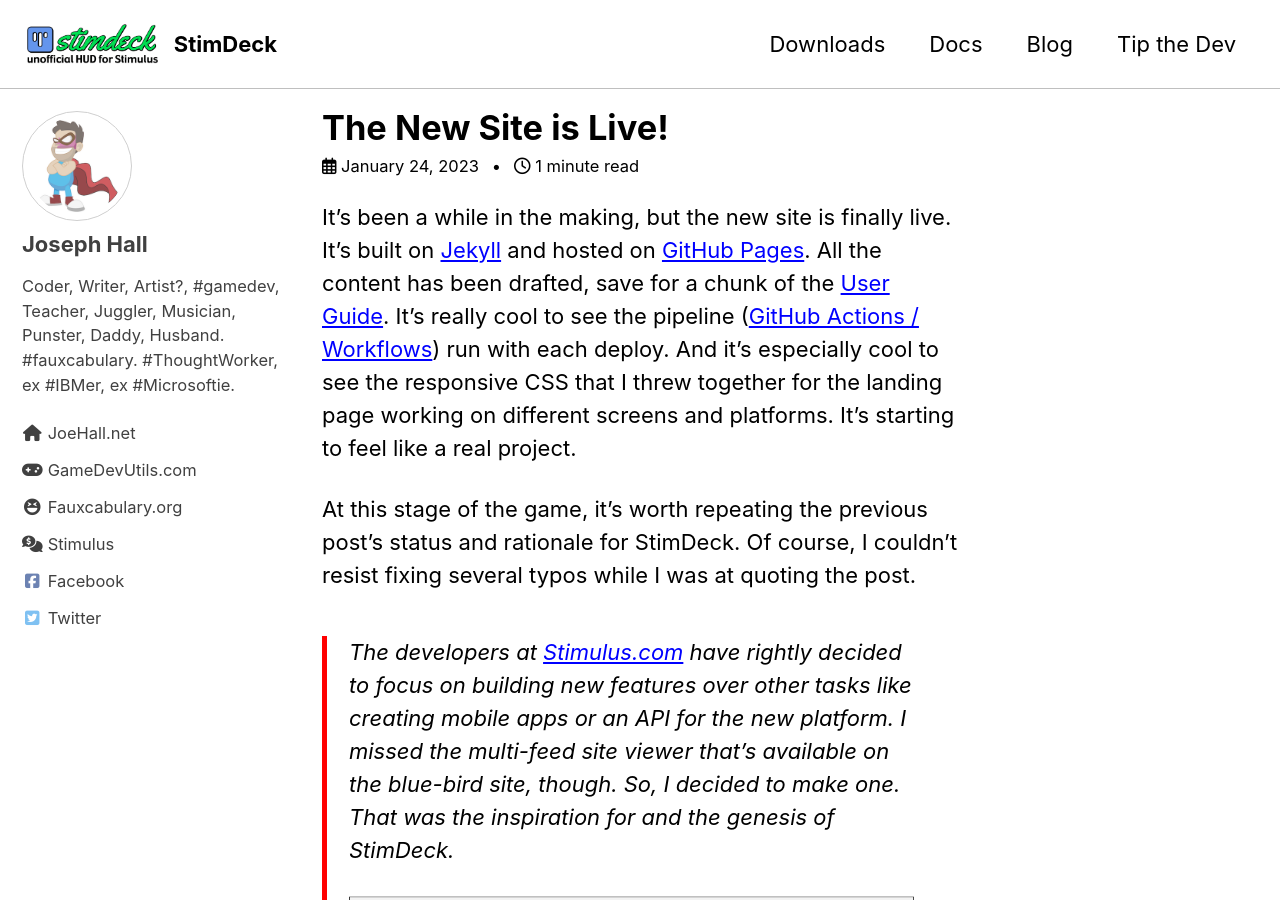
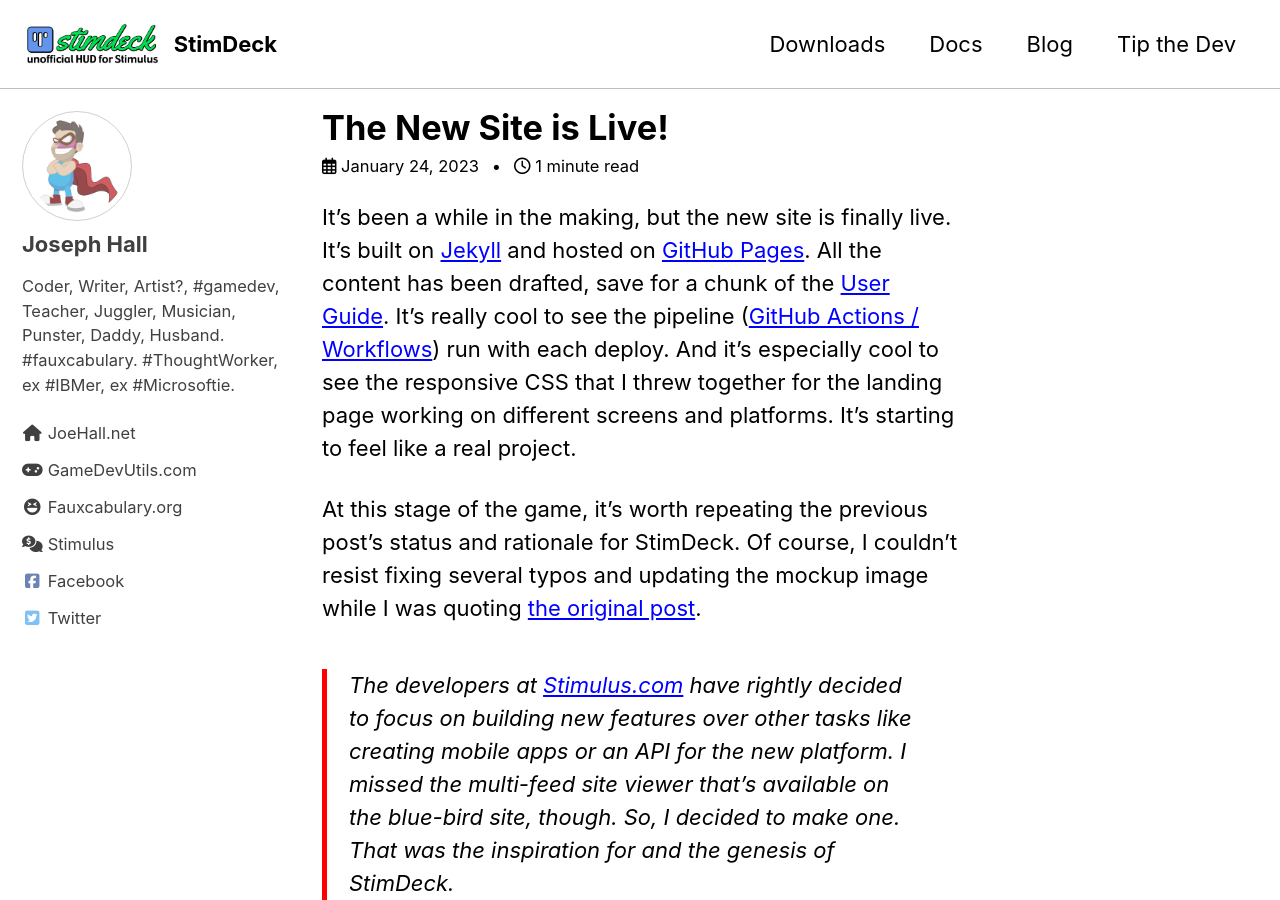
Before and after one commit to groundh0g/StimDeck, a Jekyll site: the page built from docs/_posts/2023-01-24-new-site-is-live.md, in a window 1280 px wide and 900 px high. Built offline with Jekyll 4.4.1, drawn with Linux system fonts in a browser that asks for light colours; cached includes are drawn as plain includes.

Commit message:
new hashtags in user guide list, tweaks to latest post incl. new mockup image

```diff
--- a/docs/_posts/2023-01-24-new-site-is-live.md
+++ b/docs/_posts/2023-01-24-new-site-is-live.md
@@ -13,10 +13,10 @@
 
 <!--more-->
 
-At this stage of the game, it's worth repeating the previous post's status and rationale for StimDeck. Of course, I couldn't resist fixing several typos while I was at quoting the post.
+At this stage of the game, it's worth repeating the previous post's status and rationale for StimDeck. Of course, I couldn't resist fixing several typos and updating the mockup image while I was quoting [the original post]({{ site.baseurl }}/blog/news/2023/01/13/coming-soon/).
 
 > The developers at [Stimulus.com](https://www.stimulus.com/ref/groundh0g) have rightly decided to focus on building new features over other tasks like creating mobile apps or an API for the new platform. I missed the multi-feed site viewer that's available on the blue-bird site, though. So, I decided to make one. That was the inspiration for and the genesis of StimDeck.
 >
-> ![an early mockup of stimdeck]({{site.baseurl}}/assets/images/posts/stimdeck-mockup.png)
+> ![an early mockup of stimdeck]({{site.baseurl}}/assets/images/posts/stimdeck-mockup-2.png)
 >
 > StimDeck is a heads-up display (HUD) for Stimulus.com that allows users to view several feeds simultaneously. Due to technical constraints, stimdeck is not a web app. It's a desktop application that pulls the site's live content into what are basically mobile-friendly, narrow columns that can be viewed side-by-side.
```
Also changed, not shown: docs/_docs/02-guide-for-users.md (+2 -0 lines), docs/assets/images/posts/stimdeck-mockup-2.png (added).
